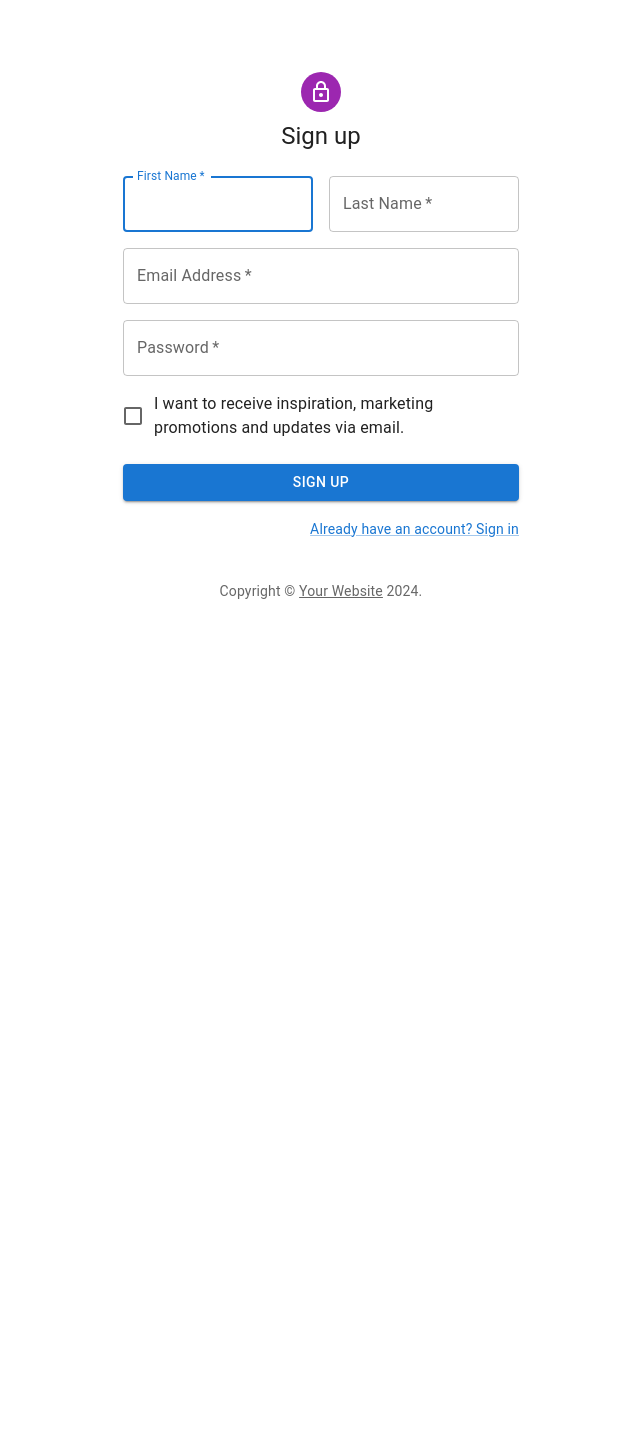
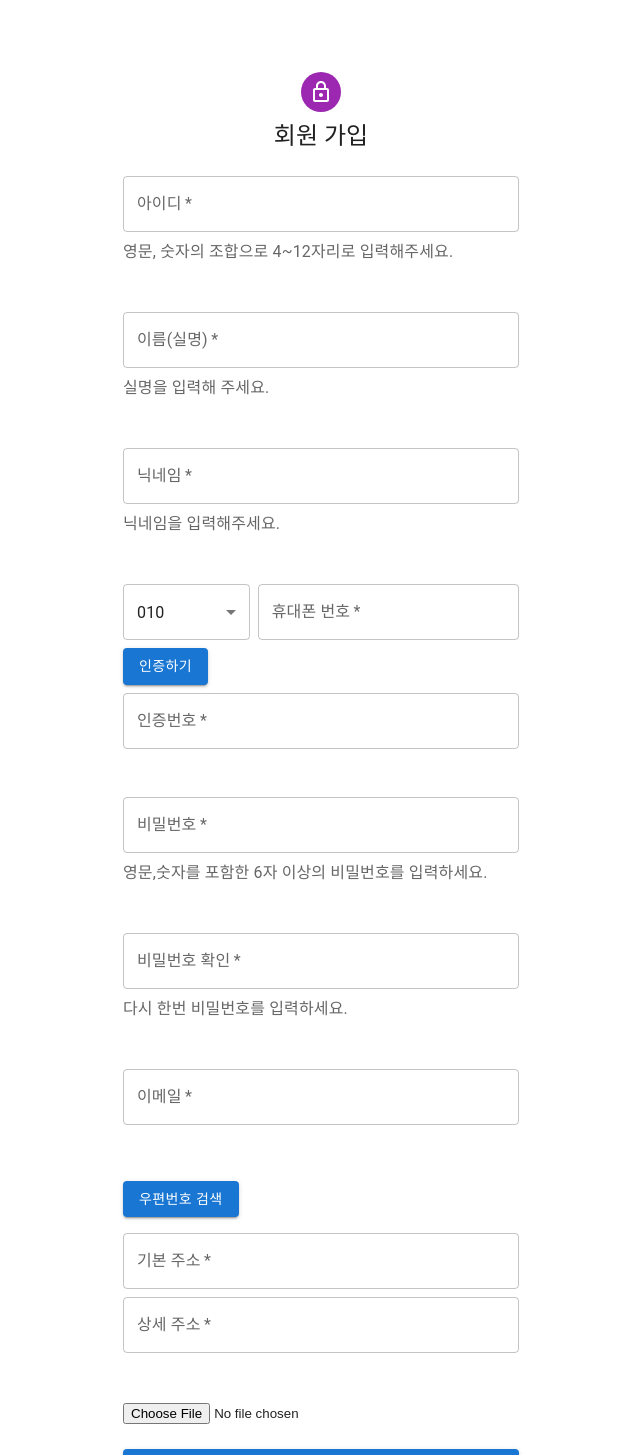
Before and after one commit to lbk00/capstone, a React (Create React App) app: page /signup in a window 1280 px wide. Shown: the top 1455 px of the page, without its empty margins (319-959 px from the left). Before the commit the page ends 800 px from the top, so only its background shows below. Built offline with nearby package versions, Linux system fonts and the light colour scheme.

Commit message:
2024-06-26

```diff
--- a/package.json
+++ b/package.json
@@ -3,11 +3,17 @@
   "version": "0.1.0",
   "private": true,
   "dependencies": {
+    "@emotion/react": "^11.11.4",
+    "@emotion/styled": "^11.11.5",
+    "@mui/icons-material": "^5.15.20",
+    "@mui/material": "^5.15.20",
     "@testing-library/jest-dom": "^5.17.0",
     "@testing-library/react": "^13.4.0",
     "@testing-library/user-event": "^13.5.0",
     "react": "^18.3.1",
+    "react-daum-postcode": "^3.1.3",
     "react-dom": "^18.3.1",
+    "react-router-dom": "^6.24.0",
     "react-scripts": "5.0.1",
     "web-vitals": "^2.1.4"
   },
--- a/src/SignUp.js
+++ b/src/SignUp.js
@@ -1,4 +1,4 @@
-import * as React from 'react';
+import React, { useState } from 'react';
 import Avatar from '@mui/material/Avatar';
 import Button from '@mui/material/Button';
 import CssBaseline from '@mui/material/CssBaseline';
@@ -12,6 +12,9 @@ import LockOutlinedIcon from '@mui/icons-material/LockOutlined';
 import Typography from '@mui/material/Typography';
 import Container from '@mui/material/Container';
 import { createTheme, ThemeProvider } from '@mui/material/styles';
+import { Select, MenuItem } from '@mui/material';
+import DaumPostcode from 'react-daum-postcode';
+import { Dialog, DialogTitle, DialogContent } from '@mui/material';
 
 function Copyright(props) {
   return (
@@ -26,11 +29,62 @@ function Copyright(props) {
   );
 }
 
+
+  const handleSubmit = (event) => {
+    event.preventDefault();
+    const data = new FormData(event.currentTarget);
+    console.log({
+      email: data.get('email'),
+      password: data.get('password'),
+    });
+  };
+
+  const sendVerificationCode = () => {
+    // TODO: Implement the logic to send the verification code to the user's phone number
+    console.log('Sending verification code...');
+  };
+
+
 // TODO remove, this demo shouldn't need to reset the theme.
 
 const defaultTheme = createTheme();
 
 export default function SignUp() {
+
+  const [profileImage, setProfileImage] = useState('');
+
+    const handleImageChange = (e) => {
+      const reader = new FileReader();
+      reader.onloadend = () => {
+        setProfileImage(reader.result);
+      };
+      reader.readAsDataURL(e.target.files[0]);
+    };
+  const [address, setAddress] = useState('');
+    const [open, setOpen] = useState(false);
+
+    const handleComplete = (data) => {
+      let fullAddress = data.address;
+      let extraAddress = '';
+
+      if (data.addressType === 'R') {
+        if (data.bname !== '') {
+          extraAddress += data.bname;
+        }
+        if (data.buildingName !== '') {
+          extraAddress += (extraAddress !== '' ? `, ${data.buildingName}` : data.buildingName);
+        }
+        fullAddress += (extraAddress !== '' ? ` (${extraAddress})` : '');
+      }
+
+      setAddress(fullAddress);
+      setOpen(false);
+    }
+
+    const sendVerificationCode = () => {
+      // TODO: Implement the logic to send the verification code to the user's phone number
+      console.log('Sending verification code...');
+    };
   const handleSubmit = (event) => {
     event.preventDefault();
     const data = new FormData(event.currentTarget);
@@ -56,58 +110,200 @@ export default function SignUp() {
             <LockOutlinedIcon />
           </Avatar>
           <Typography component="h1" variant="h5">
-            Sign up
+            회원 가입
           </Typography>
           <Box component="form" noValidate onSubmit={handleSubmit} sx={{ mt: 3 }}>
-            <Grid container spacing={2}>
-              <Grid item xs={12} sm={6}>
-                <TextField
-                  autoComplete="given-name"
-                  name="firstName"
-                  required
-                  fullWidth
-                  id="firstName"
-                  label="First Name"
-                  autoFocus
-                />
-              </Grid>
-              <Grid item xs={12} sm={6}>
+            <Grid container spacing={6}>
+               <Grid item xs={12}>
                 <TextField
                   required
                   fullWidth
-                  id="lastName"
-                  label="Last Name"
-                  name="lastName"
-                  autoComplete="family-name"
+                  id="id"
+                  label="아이디"
+                  name="id"
+                  autoComplete="id"
                 />
+
+                <Box mt={1}>
+                 <Typography color="text.secondary">
+                 영문, 숫자의 조합으로 4~12자리로 입력해주세요.
+                 </Typography>
+                </Box>
+                </Grid>
+               <Grid item xs={12}>
+                <TextField
+                 required
+                 fullWidth
+                 id="name"
+                 label="이름(실명)"
+                 name="name"
+                 autoComplete="name"
+                 />
+                 <Box mt={1}>
+                  <Typography color="text.secondary">
+                   실명을 입력해 주세요.
+                  </Typography>
+                 </Box>
+                </Grid>
+
+              <Grid item xs={12}>
+               <TextField
+                required
+                fullWidth
+                id="nickname"
+                label="닉네임"
+                name="nickname"
+                autoComplete="nickname"
+               />
+               <Box mt={1}>
+                <Typography color="text.secondary">
+                 닉네임을 입력해주세요.
+                </Typography>
+               </Box>
               </Grid>
+
+               <Grid item xs={12}>
+                 <Grid container spacing={1}>
+                   <Grid item xs={4}>
+                     <Select
+                       required
+                       fullWidth
+                       id="phonePrefix"
+                       name="phonePrefix"
+                       defaultValue="010"
+                     >
+                       <MenuItem value="010">010</MenuItem>
+                       <MenuItem value="011">011</MenuItem>
+                       <MenuItem value="016">016</MenuItem>
+                       <MenuItem value="017">017</MenuItem>
+                       <MenuItem value="018">018</MenuItem>
+                       <MenuItem value="019">019</MenuItem>
+                     </Select>
+                   </Grid>
+                   <Grid item xs={8}>
+                     <TextField
+                       required
+                       fullWidth
+                       id="phone"
+                       label="휴대폰 번호"
+                       name="phone"
+                       autoComplete="phone"
+                     />
+                   </Grid>
+                 </Grid>
+                 <Box mt={1}>
+                   <Button
+                     variant="contained"
+                     color="primary"
+                     onClick={sendVerificationCode} // 인증번호를 보내는 함수
+                   >
+                     인증하기
+                   </Button>
+                 </Box>
+                 <Box mt={1}>
+                   <TextField
+                     required
+                     fullWidth
+                     id="verificationCode"
+                     label="인증번호"
+                     name="verificationCode"
+                   />
+                 </Box>
+               </Grid>
+
+               <Grid item xs={12}>
+                 <TextField
+                   required
+                   fullWidth
+                   name="password"
+                   label="비밀번호"
+                   type="password"
+                   id="password"
+                   autoComplete="new-password"
+                 />
+                 <Box mt={1}>
+                  <Typography color="text.secondary">
+                   영문,숫자를 포함한 6자 이상의 비밀번호를 입력하세요.
+                  </Typography>
+                 </Box>
+               </Grid>
+
+              <Grid item xs={12}>
+                <TextField
+                  required
+                  fullWidth
+                  name="confirmPassword"
+                  label="비밀번호 확인"
+                  type="password"
+                  id="confirmPassword"
+                  autoComplete="new-password"
+                />
+                <Box mt={1}>
+                  <Typography color="text.secondary">
+                    다시 한번 비밀번호를 입력하세요.
+                  </Typography>
+                </Box>
+              </Grid>
+
               <Grid item xs={12}>
                 <TextField
                   required
                   fullWidth
                   id="email"
-                  label="Email Address"
+                  label="이메일"
                   name="email"
                   autoComplete="email"
                 />
               </Grid>
+
               <Grid item xs={12}>
-                <TextField
+                <Box mt={1}>
+                  <Button variant="contained" color="primary" onClick={() => setOpen(true)}>
+                    우편번호 검색
+                  </Button>
+                  <Dialog open={open} onClose={() => setOpen(false)}>
+                    <DialogTitle>우편번호 검색</DialogTitle>
+                    <DialogContent>
+                      <DaumPostcode onComplete={handleComplete} />
+                    </DialogContent>
+                  </Dialog>
+                </Box>
+                <Box mt={2}>
+                  <TextField
+                    required
+                    fullWidth
+                    id="address"
+                    label="기본 주소"
+                    name="address"
+                    value={address}
+                    autoComplete="address"
+                  />
+
+                </Box>
+                <Box mt={1}>
+                 <TextField
                   required
                   fullWidth
-                  name="password"
-                  label="Password"
-                  type="password"
-                  id="password"
-                  autoComplete="new-password"
-                />
+                  id="address"
+                  label="상세 주소"
+                  name="address"
+                  autoComplete="address"
+                 />
+                </Box>
+
               </Grid>
               <Grid item xs={12}>
-                <FormControlLabel
-                  control={<Checkbox value="allowExtraEmails" color="primary" />}
-                  label="I want to receive inspiration, marketing promotions and updates via email."
-                />
-              </Grid>
+                    <input
+                      accept="image/*"
+                      type="file"
+                      onChange={handleImageChange}
+                    />
+                    {profileImage && (
+                      <img src={profileImage} alt="프로필 이미지" style={{ width: 100, height: 100 }} />
+                    )}
+                  </Grid>
+
+
             </Grid>
             <Button
               type="submit"
@@ -115,12 +311,12 @@ export default function SignUp() {
               variant="contained"
               sx={{ mt: 3, mb: 2 }}
             >
-              Sign Up
+              회원가입 하기
             </Button>
             <Grid container justifyContent="flex-end">
               <Grid item>
                 <Link href="#" variant="body2">
-                  Already have an account? Sign in
+                  이미 아이디가 있으신가요? 로그인하러 가기
                 </Link>
               </Grid>
             </Grid>
```
Also changed, not shown: 1 other file (tests, documents, lock files or other folders).
